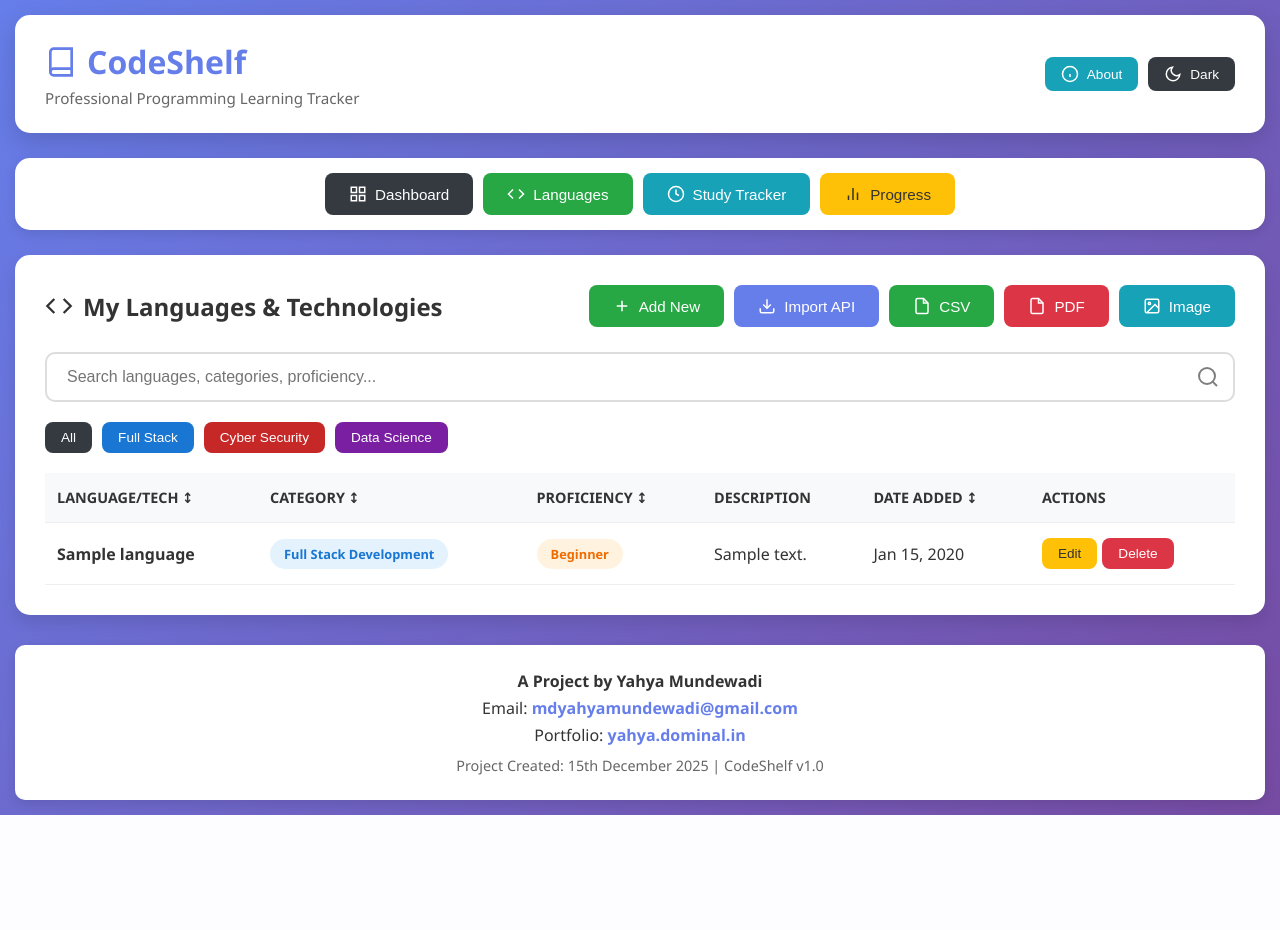
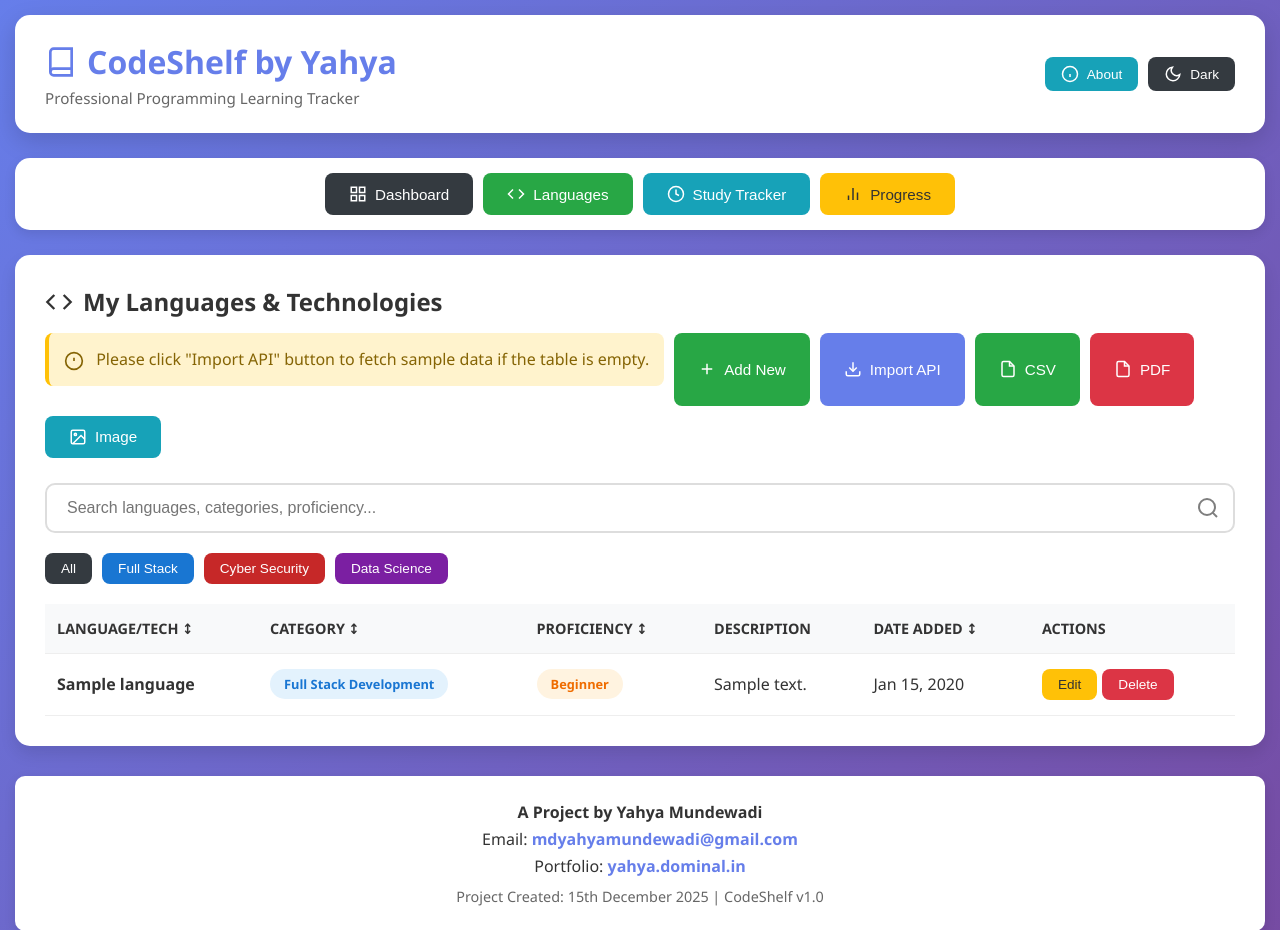
Before and after one commit to mdyahhya/codeshelf, a Django app: page / in a window 1280 px wide. Shown: the top 930 px of the page. Before the commit the page ends 815 px from the top, so only its background shows below. Run offline with Django 5.2, Linux system fonts and the light colour scheme; tables that the repository leaves empty hold one stand-in row (values such as "Sample post"); some libraries are stand-ins or nearby versions.

Commit message:
Update dashboard.html

```diff
--- a/templates/tracker/dashboard.html
+++ b/templates/tracker/dashboard.html
@@ -603,9 +603,9 @@
                         <path d="M4 19.5A2.5 2.5 0 0 1 6.5 17H20"></path>
                         <path d="M6.5 2H20v20H6.5A2.5 2.5 0 0 1 4 19.5v-15A2.5 2.5 0 0 1 6.5 2z"></path>
                     </svg>
-                    CodeShelf
+                    CodeShelf by Yahya
                 </h1>
-                <p class="subtitle">Professional Programming Learning Tracker</p>
+                <p class="subtitle">Professional Programming Learning Tracker </p>
             </div>
             <div class="header-actions">
                 <button onclick="openAboutModal()" class="btn btn-info btn-sm">
@@ -697,6 +697,18 @@
                         My Languages & Technologies
                     </h2>
                     <div style="display: flex; gap: 10px; flex-wrap: wrap;">
+
+                        <div style="background: #fff3cd; border-left: 4px solid #ffc107; padding: 15px; border-radius: 8px; margin-bottom: 20px;">
+    <p style="margin: 0; color: #856404; font-weight: 500;">
+        <svg width="20" height="20" viewBox="0 0 24 24" fill="none" stroke="currentColor" stroke-width="2" style="vertical-align: middle; margin-right: 8px;">
+            <circle cx="12" cy="12" r="10"></circle>
+            <line x1="12" y1="8" x2="12" y2="12"></line>
+            <line x1="12" y1="16" x2="12.01" y2="16"></line>
+        </svg>
+        Please click "Import API" button to fetch sample data if the table is empty.
+    </p>
+</div>
+
                         <button onclick="toggleAddForm()" class="btn btn-success">
                             <svg width="18" height="18" viewBox="0 0 24 24" fill="none" stroke="currentColor" stroke-width="2">
                                 <line x1="12" y1="5" x2="12" y2="19"></line>
```
